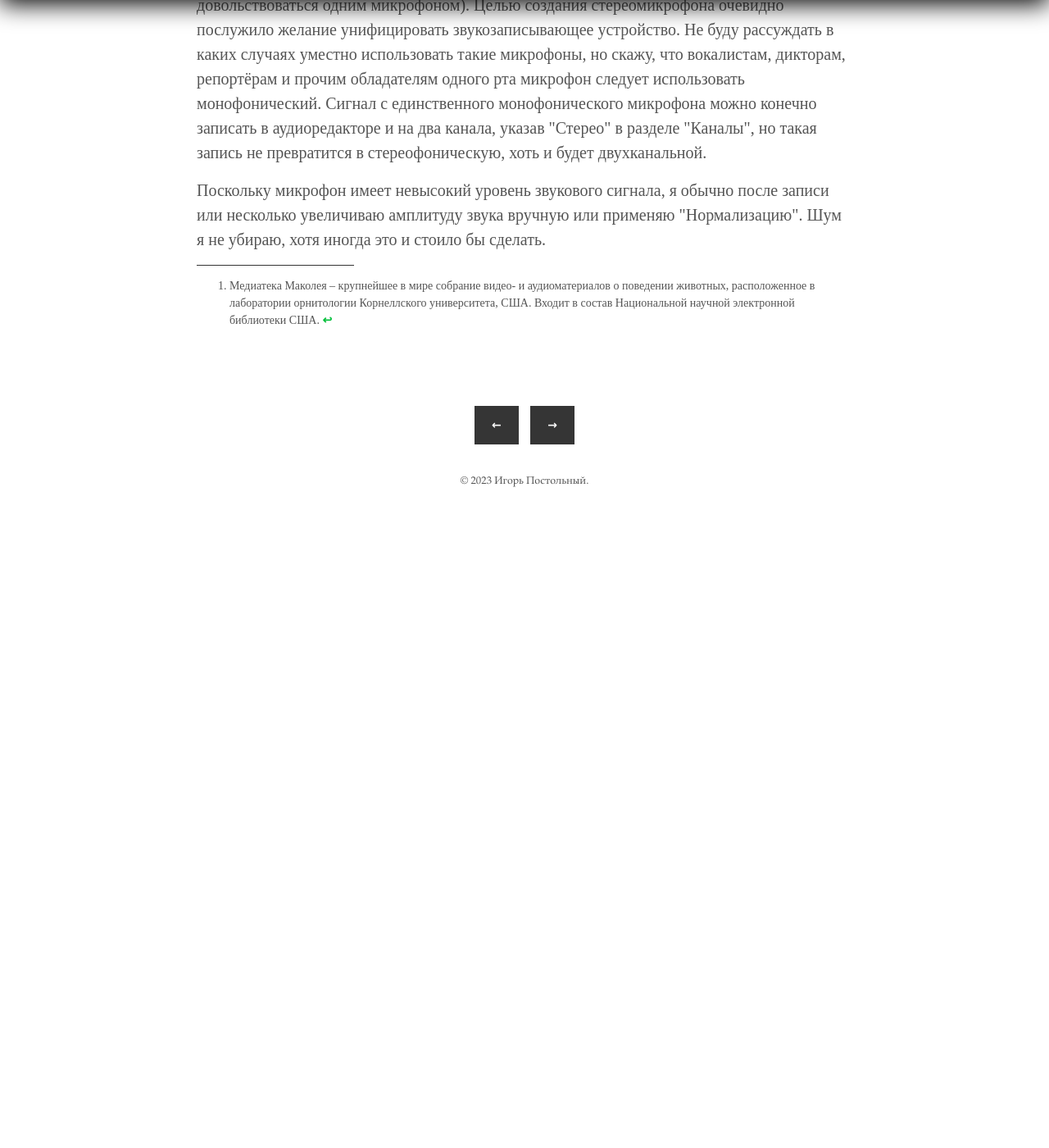
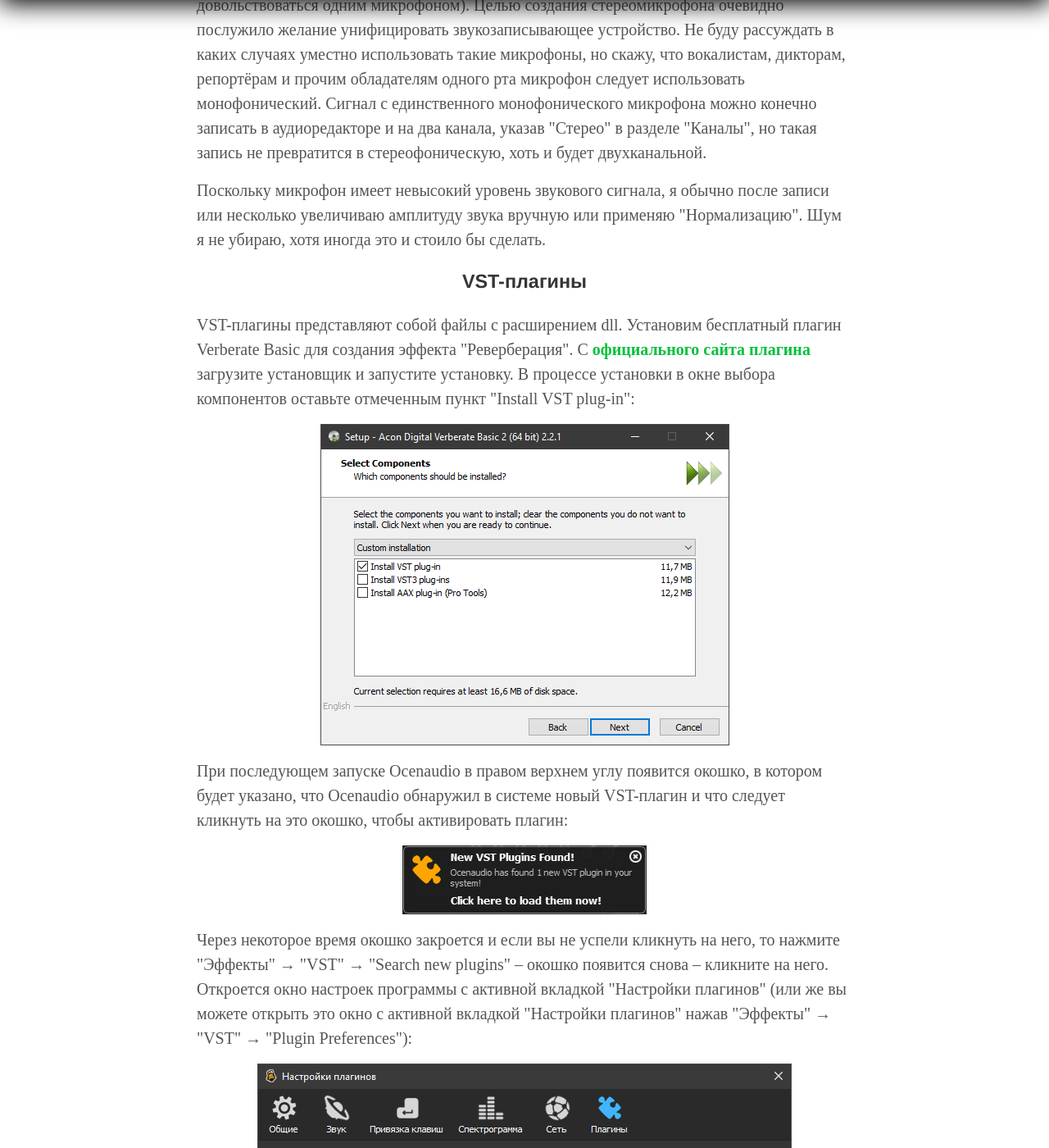
Before and after one commit to postolny/postolny.github.io, a Jekyll site: the page built from _posts/2023-03-07-ocenaudio.md, in a window 1280 px wide and 1400 px high, scrolled down 15402 px. Shown: the whole window at 82% size. Built offline with Jekyll 4.4.1, drawn with Linux system fonts in a browser that asks for light colours; before the commit the page ends 16032 px from its top, so only the background shows below that; some of the changed text lies outside the part shown.

Commit message:
Add files via upload

```diff
--- a/_posts/2023-03-07-ocenaudio.md
+++ b/_posts/2023-03-07-ocenaudio.md
@@ -152,4 +152,30 @@
 
 Поскольку микрофон имеет невысокий уровень звукового сигнала, я обычно после записи или несколько увеличиваю амплитуду звука вручную или применяю "Нормализацию". Шум я не убираю, хотя иногда это и стоило бы сделать.
 
+### VST-плагины
+{: .center}
+
+VST-плагины представляют собой файлы с расширением dll. Установим бесплатный плагин Verberate Basic для создания эффекта "Реверберация". С [официального сайта плагина](https://acondigital.com/products/verberate-basic) загрузите установщик и запустите установку. В процессе установки в окне выбора компонентов оставьте отмеченным пункт "Install VST plug-in":
+
+![VerberateBasic2]({{ site.baseurl }}/img/ocenaudio/VerberateBasic2.png)
+
+При последующем запуске Ocenaudio в правом верхнем углу появится окошко, в котором будет указано, что Ocenaudio обнаружил в системе новый VST-плагин и что следует кликнуть на это окошко, чтобы активировать плагин:
+
+![New VST Plugins Found]({{ site.baseurl }}/img/ocenaudio/new-vst-plugins-found.png)
+
+Через некоторое время окошко закроется и если вы не успели кликнуть на него, то нажмите "Эффекты" → "VST" → "Search new plugins" – окошко появится снова – кликните на него. Откроется окно настроек программы с активной вкладкой "Настройки плагинов" (или же вы можете открыть это окно с активной вкладкой "Настройки плагинов" нажав "Эффекты" → "VST" → "Plugin Preferences"):
+
+![Настройки плагинов]({{ site.baseurl }}/img/ocenaudio/plugins-preferences.png)
+
+Для активациии плагина установите галочку слева от VerberateBasic2.dll (или кликните на VerberateBasic2.dll правой клавишей мышки и в контекстном меню выберите "Enaable Plugin"). Если справа вы увидите запись "Loaded", это будет означать, что плагин активирован:
+
+![load plugin]({{ site.baseurl }}/img/ocenaudio/load-plugin.png)
+
+Для использования плагина выделите дорожку (<kbd>Ctrl</kbd> + <kbd>A</kbd>) и выберите в меню "Эффекты" → "VST" → "Acon Digital" → "Acon Digital Verberate Basic 2".
+
+Реверберация – это псевдо стереофонический эффект, поэтому если ваша запись была монофонической, до применения эффекта реверберации конвертируйте её в стереофоническую. Для этого нажмите "Правка" → "Convert To Stereo".
+{: .cornice}
+
+Также для установки плагина вы можете указать путь до места нахождения dll-файла. Для этого откройте окно настроек плагинов: "Эффекты" → "VST" → "Plugin Preferences" и нажмите на кнопку "Add Path" внизу окна слева. Укажите директорию `VstPlugins` по адресу `C:\Program Files\VstPlugins\Acon Digital`. Активируйте плагин.
+
 [^1]: Медиатека Маколея – крупнейшее в мире собрание видео- и аудиоматериалов о поведении животных, расположенное в лаборатории орнитологии Корнеллского университета, США. Входит в состав Национальной научной электронной библиотеки США.
```
